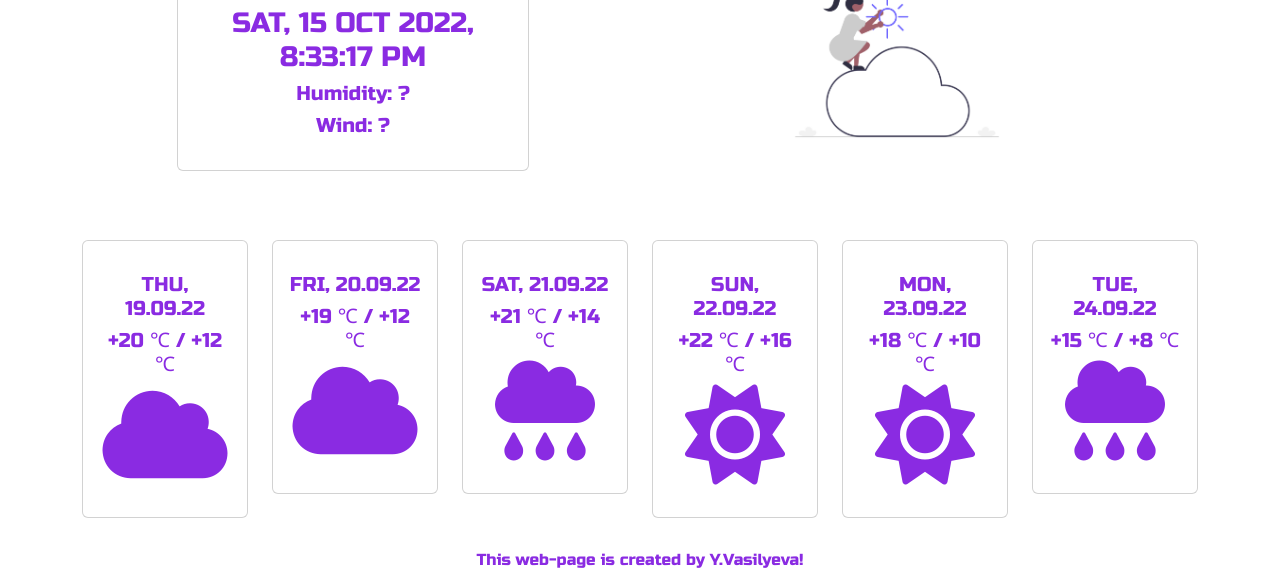
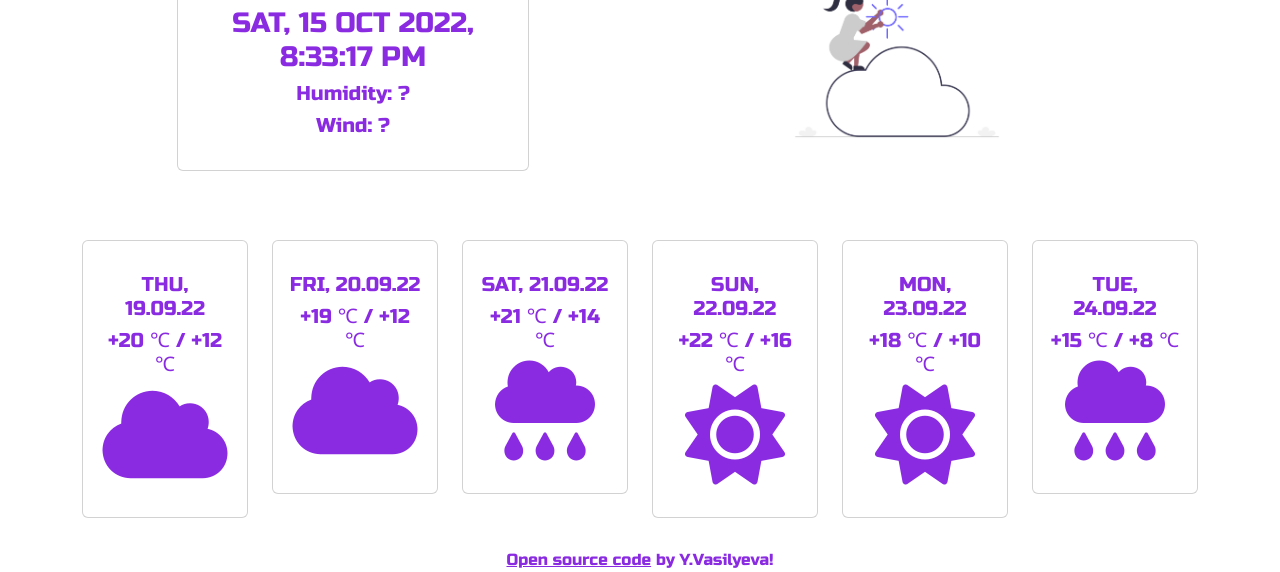
Before and after one commit to yvasilyeva11031986/weather-app, a plain HTML site: page index.html in a window 1280 px wide. Shown: the part 350-922 px from the top of the page. Drawn offline with nearby package versions, Linux system fonts and the light colour scheme.

Commit message:
Move comments, added link
Go+

```diff
--- a/index.html
+++ b/index.html
@@ -26,13 +26,6 @@
                           <span id="temp">
                             ?&#8451
                           </span>
-                          <!-- <span>
-                            <a href="#"  id="c">&#8451</a>
-                          </span>
-                             \
-                          <span>
-                            <a href="#" id="f">&#8457</a>
-                          </span> -->
                           </h1>
                         <h3 id="main-date">Wednesday, 18.09.2022, 11:20</h5>
                         <h5 id="humidity">Humidity: ?</h3>
@@ -132,7 +125,7 @@
 
     </div>
     <footer>
-        This web-page is created by Y.Vasilyeva!
+        <a href="https://github.com/yvasilyeva11031986/weather-app">Open source code</a> by Y.Vasilyeva!
     </footer>
     <script src="src/index.js"></script>
 </body>
```
